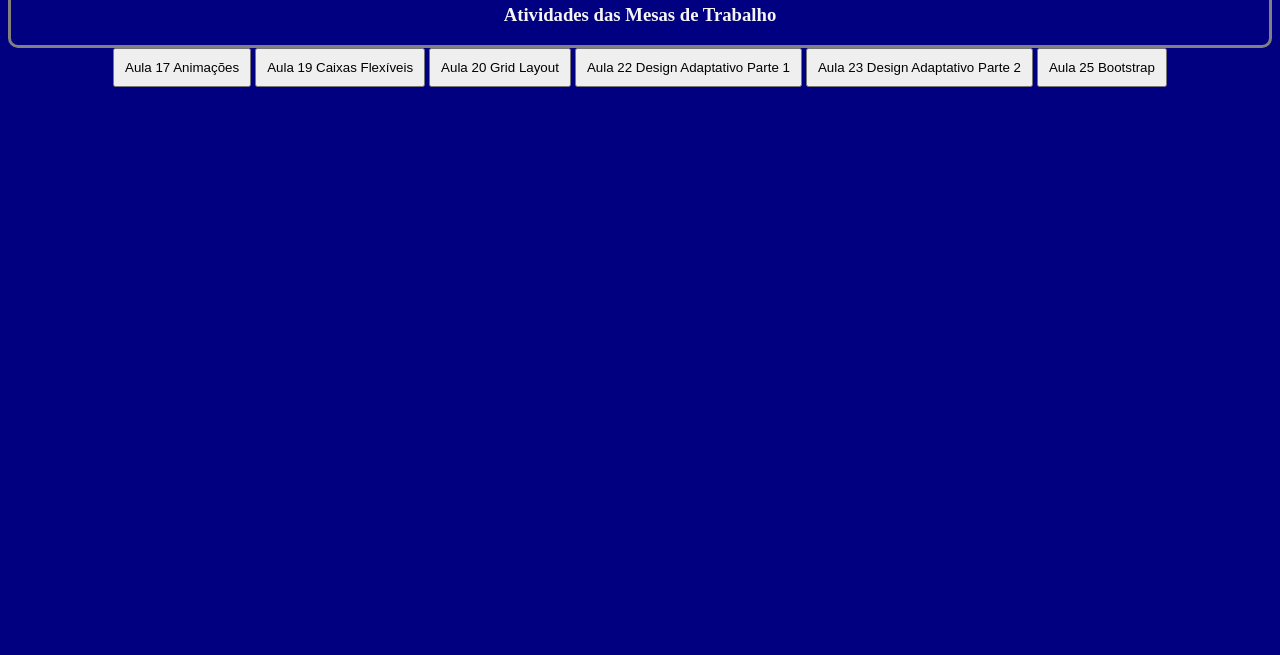
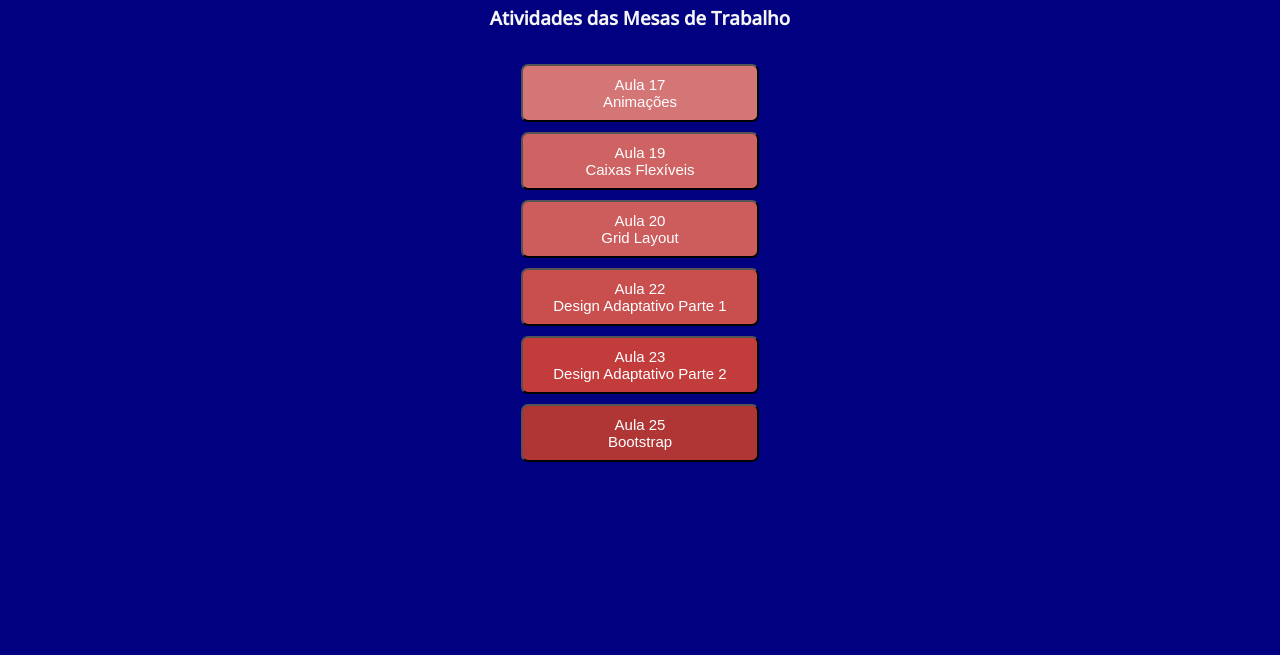
Before and after one commit to WirleySAlmeida/frontEndI, a plain HTML site: page index.html in a window 1280 px wide. Shown: the part 145-800 px from the top of the page. Drawn offline with nearby package versions, Linux system fonts and the light colour scheme.

Commit message:
mudanças nos botões

```diff
--- a/css/style.css
+++ b/css/style.css
@@ -1,24 +1,79 @@
+@import url('https://fonts.googleapis.com/css2?family=Open+Sans:wght@500&display=swap');
+
 body{
     background-color: navy;
     color: whitesmoke;
+    font-family: "Open Sans", sans-serif;
 }
 
 header{
-    border: solid gray;
-    border-radius: 10px;
     text-align: center;
 }
 
 main{
-    text-align: center;
+    padding: 15px 0;
+    border-radius: 10px;
+    display: flex;
+    flex-direction: column;
+    align-items: center;
+    gap: 10px;
 }
 
 button{
-    padding: 10px;
+    box-sizing: content-box;
+    width: 174px;
+    height: 34px;
+    padding: 10px 30px;
+    border-radius: 7px;
+    font-size: 15px;
 }
 
-button:hover{
+#btn1{
+    background-color: #d57676;
+    color: white;
+}
+#btn2{
+    background-color: #cf6363;
+    color: white;
+}
+#btn3{
     background-color: indianred;
     color: white;
-    border-radius: 7px;
 }
+#btn4{
+    background-color: #c94f4f;
+    color: white;
+}
+#btn5{
+    background-color: #c33c3c;
+    color: white;
+}
+#btn6{
+    background-color: #b03636;
+    color: white;
+}
+
+#btn1:hover{
+    background-color: #999999;
+    color: white;
+}
+#btn2:hover{
+    background-color: #8c8c8c;
+    color: white;
+}
+#btn3:hover{
+    background-color: #808080;
+    color: white;
+}
+#btn4:hover{
+    background-color: #737373;
+    color: white;
+}
+#btn5:hover{
+    background-color: #666666;
+    color: white;
+}
+#btn6:hover{
+    background-color: #595959;
+    color: white;
+}
--- a/index.html
+++ b/index.html
@@ -14,12 +14,12 @@
         <h3>Atividades das Mesas de Trabalho</h3>
     </header>
     <main>
-        <a href=""><button>Aula 17 Animações</button></a>
-        <a href=""><button>Aula 19 Caixas Flexíveis</button></a>
-        <a href=""><button>Aula 20 Grid Layout</button></a>
-        <a href=""><button>Aula 22 Design Adaptativo Parte 1</button></a>
-        <a href=""><button>Aula 23 Design Adaptativo Parte 2</button></a>
-        <a href=""><button>Aula 25 Bootstrap</button></a>
+        <a href=""><button id="btn1">Aula 17<br>Animações</button></a>
+        <a href=""><button id="btn2">Aula 19<br>Caixas Flexíveis</button></a>
+        <a href=""><button id="btn3">Aula 20<br>Grid Layout</button></a>
+        <a href=""><button id="btn4">Aula 22<br>Design Adaptativo Parte 1</button></a>
+        <a href=""><button id="btn5">Aula 23<br>Design Adaptativo Parte 2</button></a>
+        <a href=""><button id="btn6">Aula 25<br>Bootstrap</button></a>
     </main>
 </body>
 </html>
```
